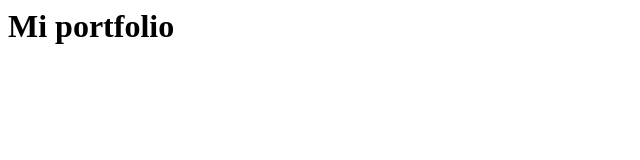
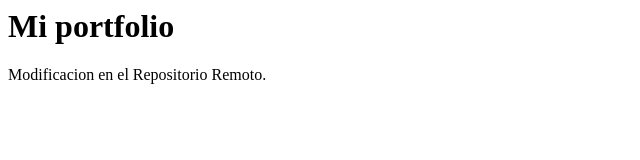
Before and after one commit to escapism96/PortfolioFrontEnd, a plain HTML site: page index.html in a window 1280 px wide. Shown: the whole page, without its empty margins (0-640 px from the left). Drawn offline with Linux system fonts and the light colour scheme.

Commit message:
Update index.html

```diff
--- a/index.html
+++ b/index.html
@@ -1 +1,2 @@
 <h1> Mi portfolio </h1>
+<p>Modificacion en el Repositorio Remoto.</p>
```
